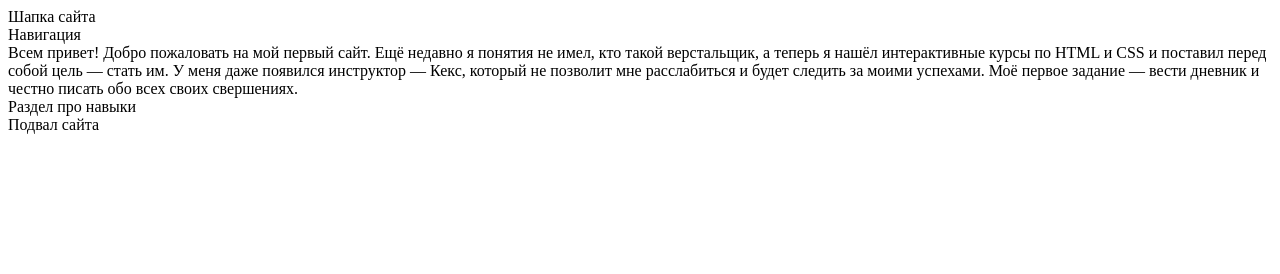
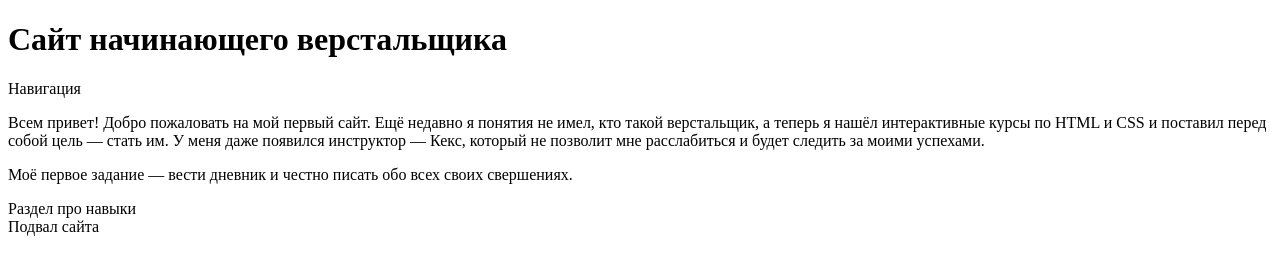
Before and after one commit to chooser2006/htmlacademy_basics, a plain HTML site: page 2_part/index.html in a window 1280 px wide. Drawn offline with Linux system fonts and the light colour scheme.

Commit message:
add h1-h3 and p and finished

```diff
--- a/2_part/index.html
+++ b/2_part/index.html
@@ -6,10 +6,15 @@
     <link rel="stylesheet" href="outlines.css">
   </head>
   <body>
-    <header>Шапка сайта</header>
+    <header>
+    	<h1>Сайт начинающего верстальщика</h1>
+    </header>
     <main>
       <nav>Навигация</nav>
-      <section>Всем привет! Добро пожаловать на мой первый сайт. Ещё недавно я понятия не имел, кто такой верстальщик, а теперь я нашёл интерактивные курсы по HTML и CSS и поставил перед собой цель — стать им. У меня даже появился инструктор — Кекс, который не позволит мне расслабиться и будет следить за моими успехами. Моё первое задание — вести дневник и честно писать обо всех своих свершениях.
+      <section>
+      	<p>Всем привет! Добро пожаловать на мой первый сайт. Ещё недавно я понятия не имел, кто такой верстальщик, а теперь я нашёл интерактивные курсы по HTML и CSS и поставил перед собой цель — стать им. У меня даже появился инструктор — Кекс, который не позволит мне расслабиться и будет следить за моими успехами.</p>
+
+        <p>Моё первое задание — вести дневник и честно писать обо всех своих свершениях.</p>
       </section>
       <section>
         Раздел про навыки
```
Also changed, not shown: 2_part/day-1.html (+11 -4 lines).
